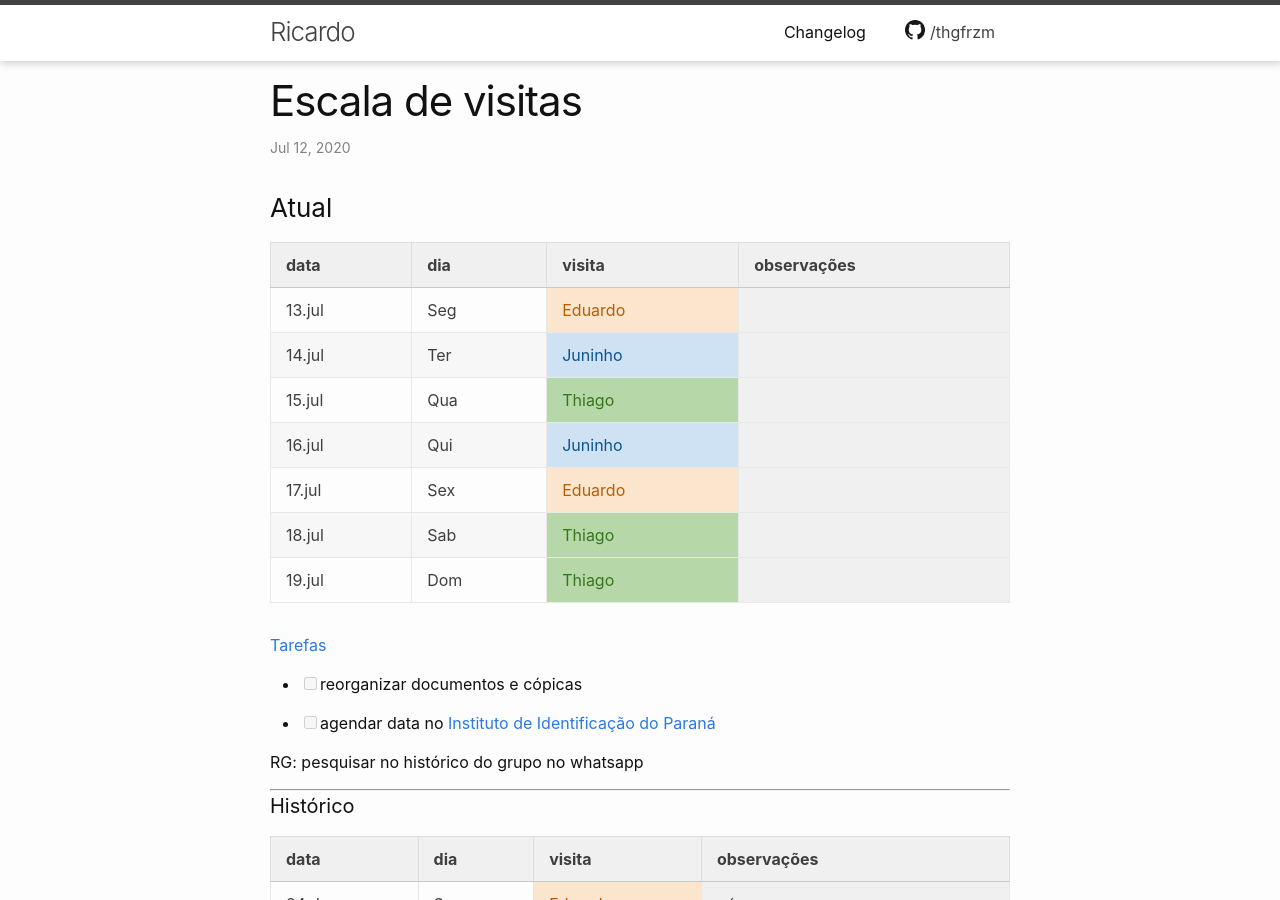
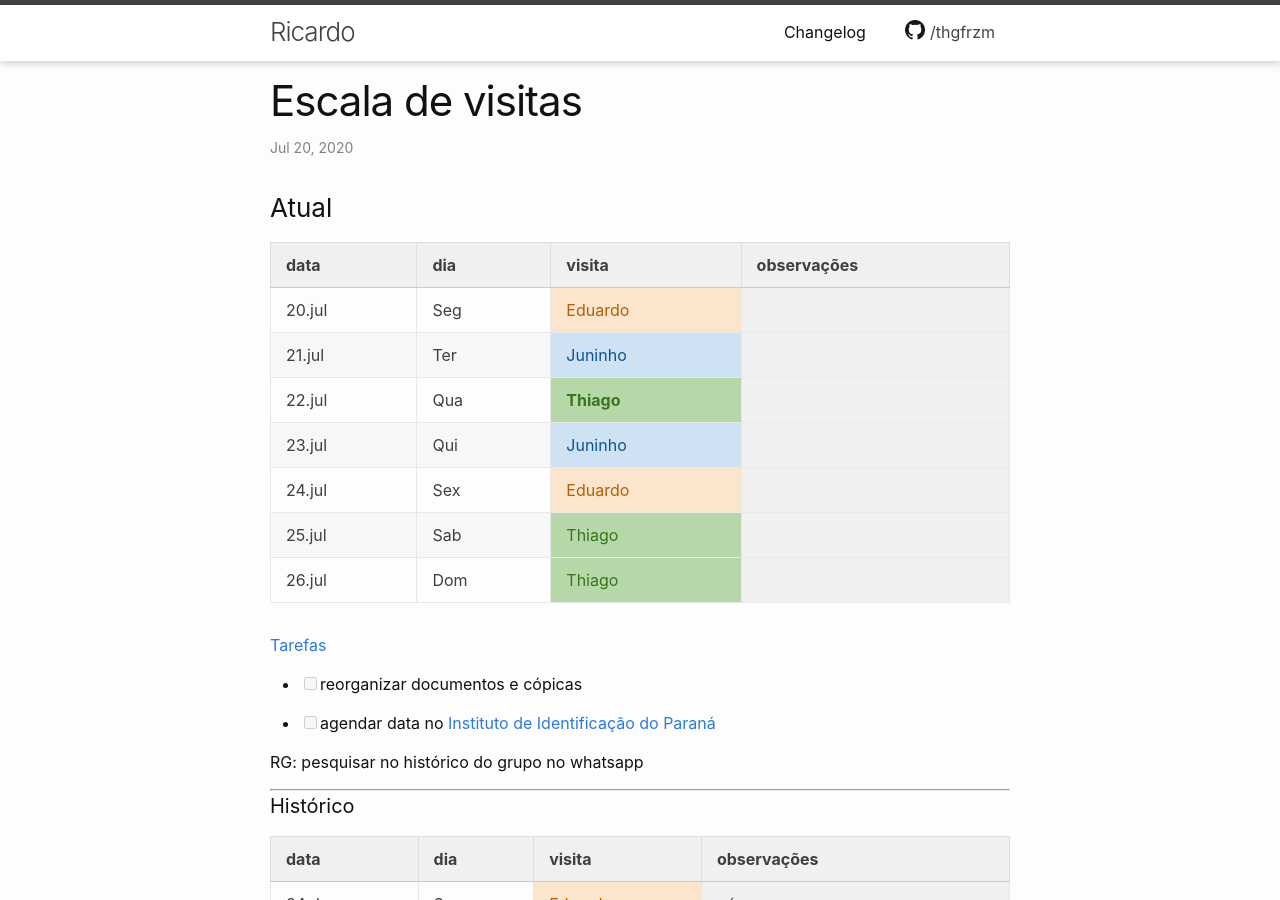
Before and after one commit to thgfrzm/ricardo, a Jekyll site: the page built from _posts/2018-12-23-escala-visitas.markdown, in a window 1280 px wide and 900 px high. Built offline with Jekyll 4.4.1, drawn with Linux system fonts in a browser that asks for light colours; some of the changed text lies outside the part shown.

Commit message:
Update 2018-12-23-escala-visitas.markdown

```diff
--- a/_posts/2018-12-23-escala-visitas.markdown
+++ b/_posts/2018-12-23-escala-visitas.markdown
@@ -1,7 +1,7 @@
 ---
 layout: post
 title:  "Escala de visitas"
-date:   2020-07-12 12:25:00 -0300
+date:   2020-07-20 01:00:00 -0300
 categories: agenda
 ---
 
@@ -9,13 +9,13 @@ categories: agenda
 
 | data   | dia | visita     | observações |
 | ------ | --- | ---------- | ----------- |
-| 13.jul | Seg | Eduardo    |             |
-| 14.jul | Ter | Juninho    |             |
-| 15.jul | Qua | Thiago     |             |
-| 16.jul | Qui | Juninho    |             |
-| 17.jul | Sex | Eduardo    |             |
-| 18.jul | Sab | Thiago     |             |
-| 19.jul | Dom | Thiago     |             |
+| 20.jul | Seg | Eduardo    |             |
+| 21.jul | Ter | Juninho    |             |
+| 22.jul | Qua | **Thiago** |             |
+| 23.jul | Qui | Juninho    |             |
+| 24.jul | Sex | Eduardo    |             |
+| 25.jul | Sab | Thiago     |             |
+| 26.jul | Dom | Thiago     |             |
 
 <!--
 ### notas
```
Also changed, not shown: other parts of _posts/2018-12-23-escala-visitas.markdown (+7 -0 lines).
